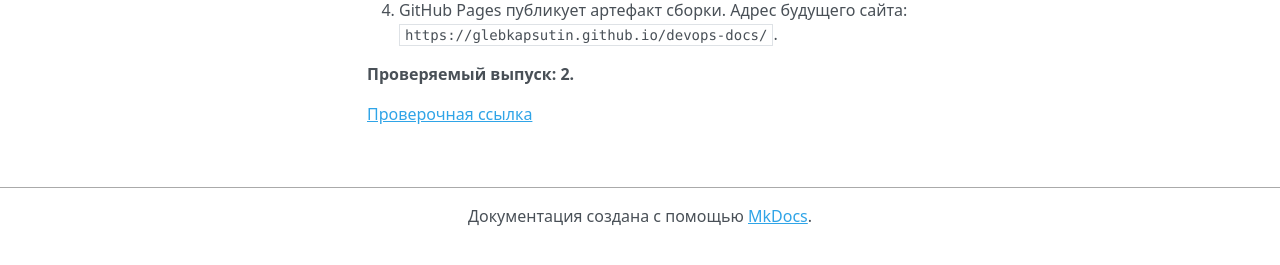
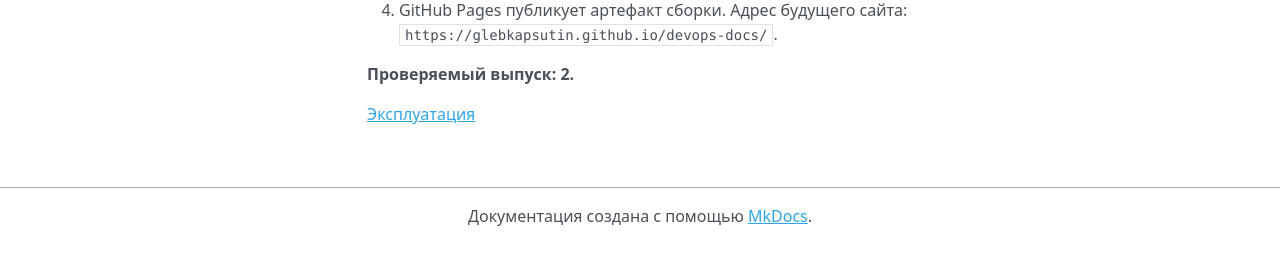
Before and after one commit to glebkapsutin/devops-docs, an MkDocs documentation site: the page built from docs/index.md, in a window 1280 px wide. Shown: the part 359-624 px from the top of the page. Built offline with MkDocs 1.6.1, drawn with Linux system fonts in a browser that asks for light colours; nearby versions of some CDN libraries.

Commit message:
fix: restore documentation and validate before merge

```diff
--- a/docs/index.md
+++ b/docs/index.md
@@ -11,4 +11,4 @@ Actions.
 
 **Проверяемый выпуск: 2.**
 
-[Проверочная ссылка](missing-page.md)
+[Эксплуатация](runbook.md)
```
Also changed, not shown: 1 other file.
